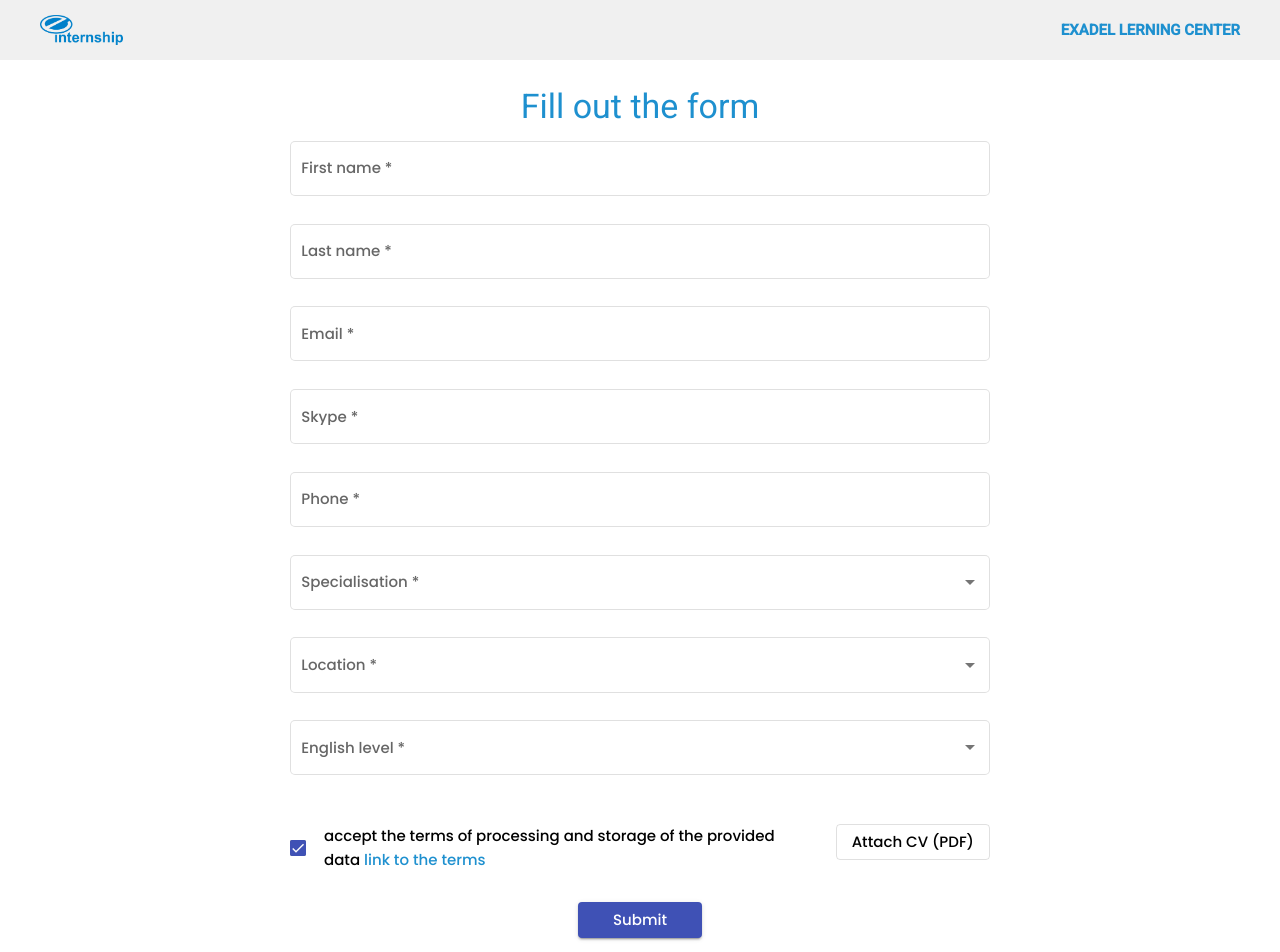
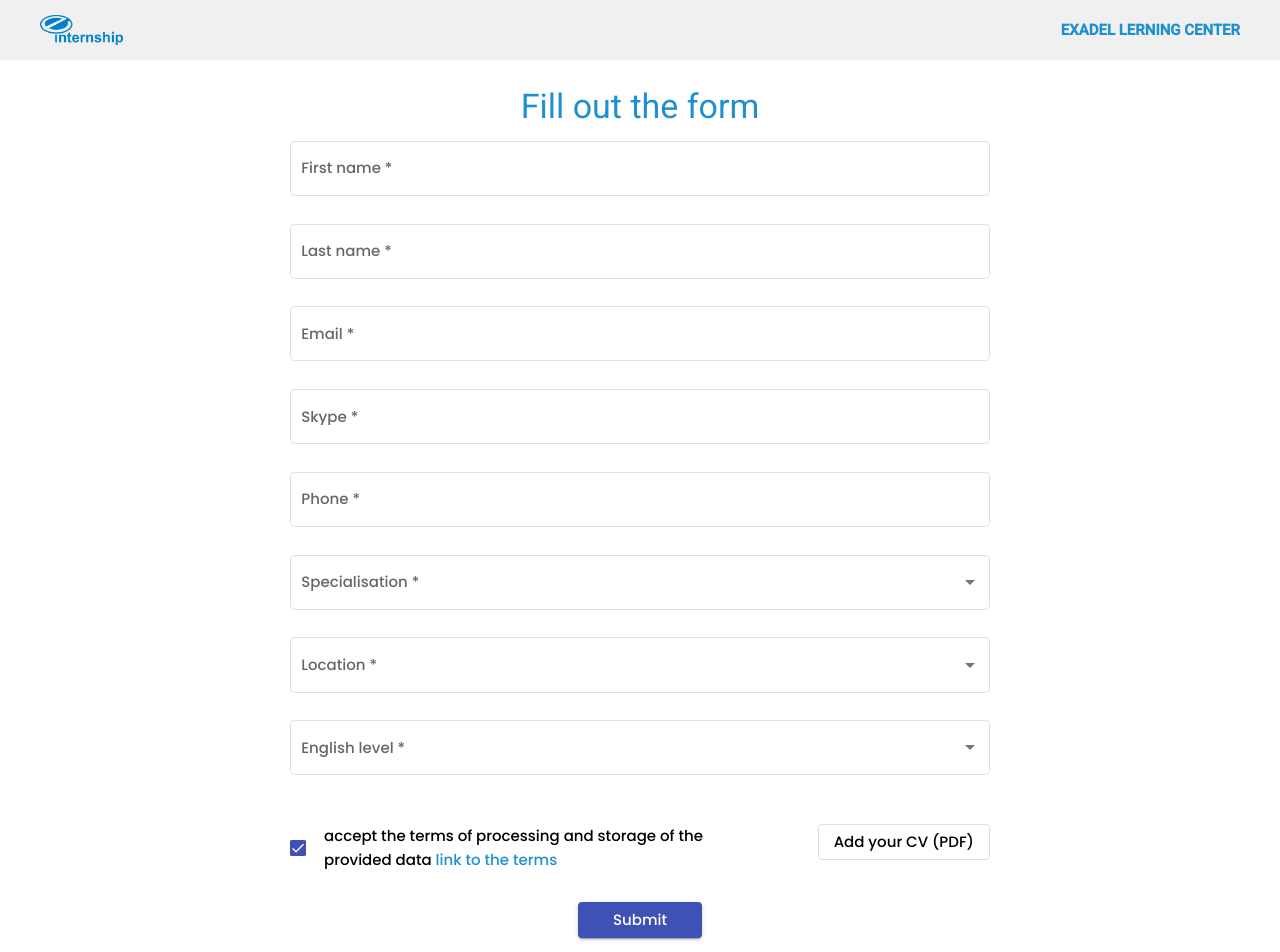
Before and after one commit to YanBrock/BE-Oct2021-Exadel-Internship-JS-FE, an Angular app: page / in a window 1280 px wide. Shown: the top 952 px of the page. Built offline with nearby package versions, Linux system fonts and the light colour scheme.

Commit message:
refactor: small changes

```diff
--- a/src/app/form/form.component.html
+++ b/src/app/form/form.component.html
@@ -18,7 +18,7 @@
 
     <mat-form-field appearance="outline">
       <mat-label>Email</mat-label>
-      <input matInput name="email" #email="ngModel" required [(ngModel)]="intern.email" />
+      <input matInput name="email" #email="ngModel" required [(ngModel)]="intern.email" placeholder="ex@ex.ex" />
       <mat-error *ngIf="email.hasError('required')">Email must be specified</mat-error>
     </mat-form-field>
 
@@ -30,7 +30,7 @@
 
     <mat-form-field appearance="outline">
       <mat-label>Phone</mat-label>
-      <input matInput type="tel" name="phone" #phone="ngModel" required [(ngModel)]="intern.phone" />
+      <input matInput type="tel" name="phone" #phone="ngModel" required [(ngModel)]="intern.phone" placeholder="+000 00 000 00 00" />
       <mat-error *ngIf="phone.hasError('required')">Phone must be specified</mat-error>
     </mat-form-field>
 
@@ -71,9 +71,8 @@
       <div class="wrapperCv">
         <input #csvInput hidden="true" type="file" onclick="this.value=null" (change)="csvInputChange($event)"
           accept=".pdf" />
-        <button mat-stroked-button (click)="csvInput.click()">Attach CV (PDF)</button>
+        <button mat-stroked-button (click)="csvInput.click()">Add your CV (PDF)</button>
       </div>
-
     </div>
 
 
--- a/src/app/form/form.component.scss
+++ b/src/app/form/form.component.scss
@@ -22,6 +22,8 @@ h2 {
   flex-direction: column;
   justify-content: center;
   align-items: center;
+
+
 
   mat-form-field {
     width: 100%;
--- a/src/app/form/form.component.ts
+++ b/src/app/form/form.component.ts
@@ -40,6 +40,7 @@ export class FormComponent implements OnInit {
     if (internForm.valid) {
       this.formService.saveDataIntern(this.intern);
       internForm.reset();
+      internForm.valid = true;
     }
   }
 }
```
